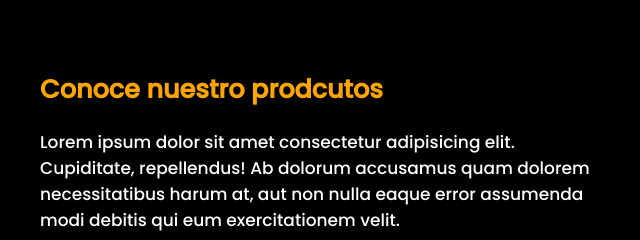
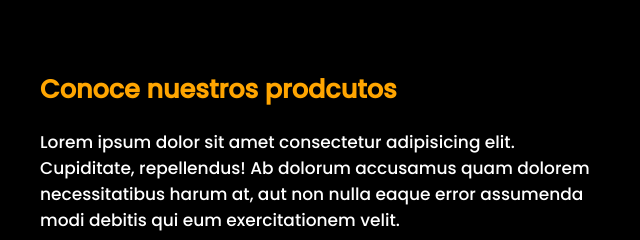
Before and after one commit to JhonBermudezz/Empresa-Solit, a plain HTML site: page index.html in a window 1280 px wide. Shown: the part 1848-2088 px from the top of the page, 2-642 px from the left. Drawn offline with Linux system fonts and the light colour scheme.

Commit message:
Update index.html

```diff
--- a/index.html
+++ b/index.html
@@ -78,7 +78,7 @@
     <section id="productos">
       <div class="container-productos">
         <div class="productos-text">
-          <h2>Conoce nuestro prodcutos</h2>
+          <h2>Conoce nuestros prodcutos</h2>
           <p>
             Lorem ipsum dolor sit amet consectetur adipisicing elit. Cupiditate,
             repellendus! Ab dolorum accusamus quam dolorem necessitatibus harum
```
